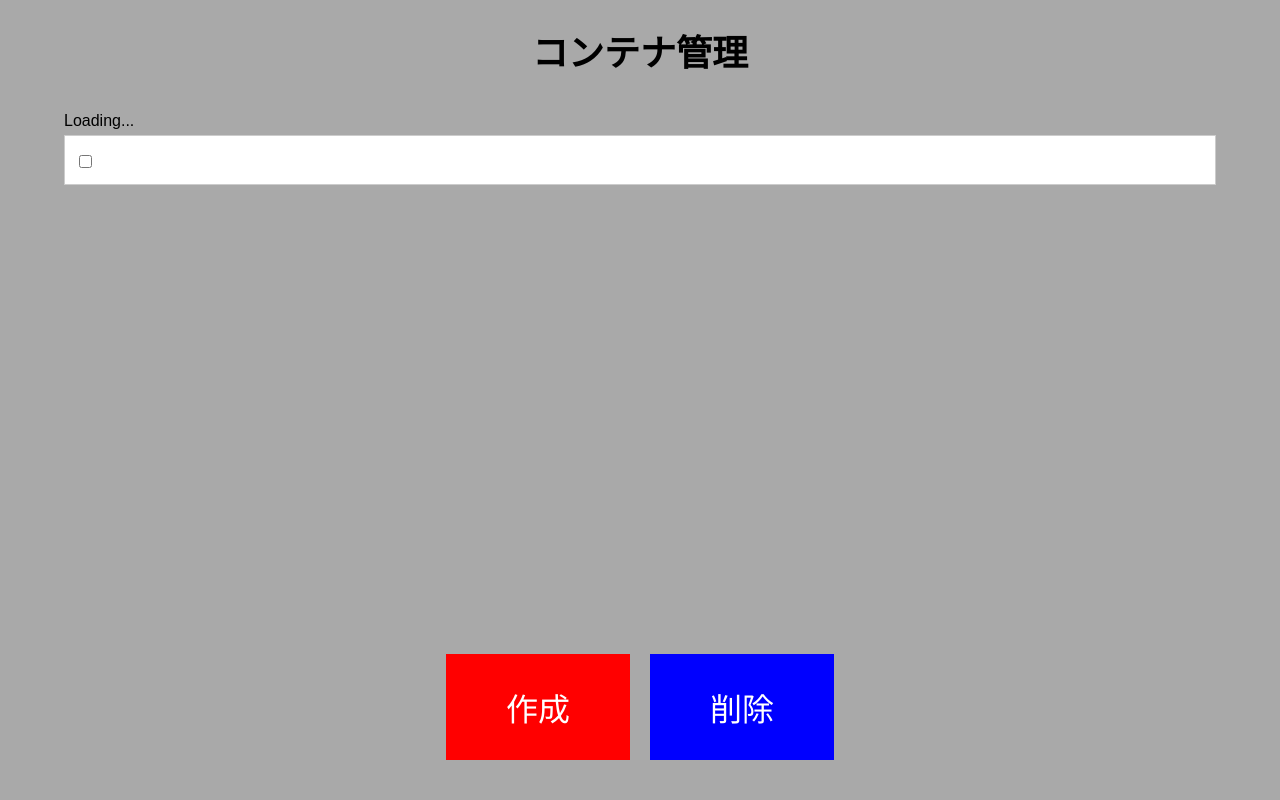
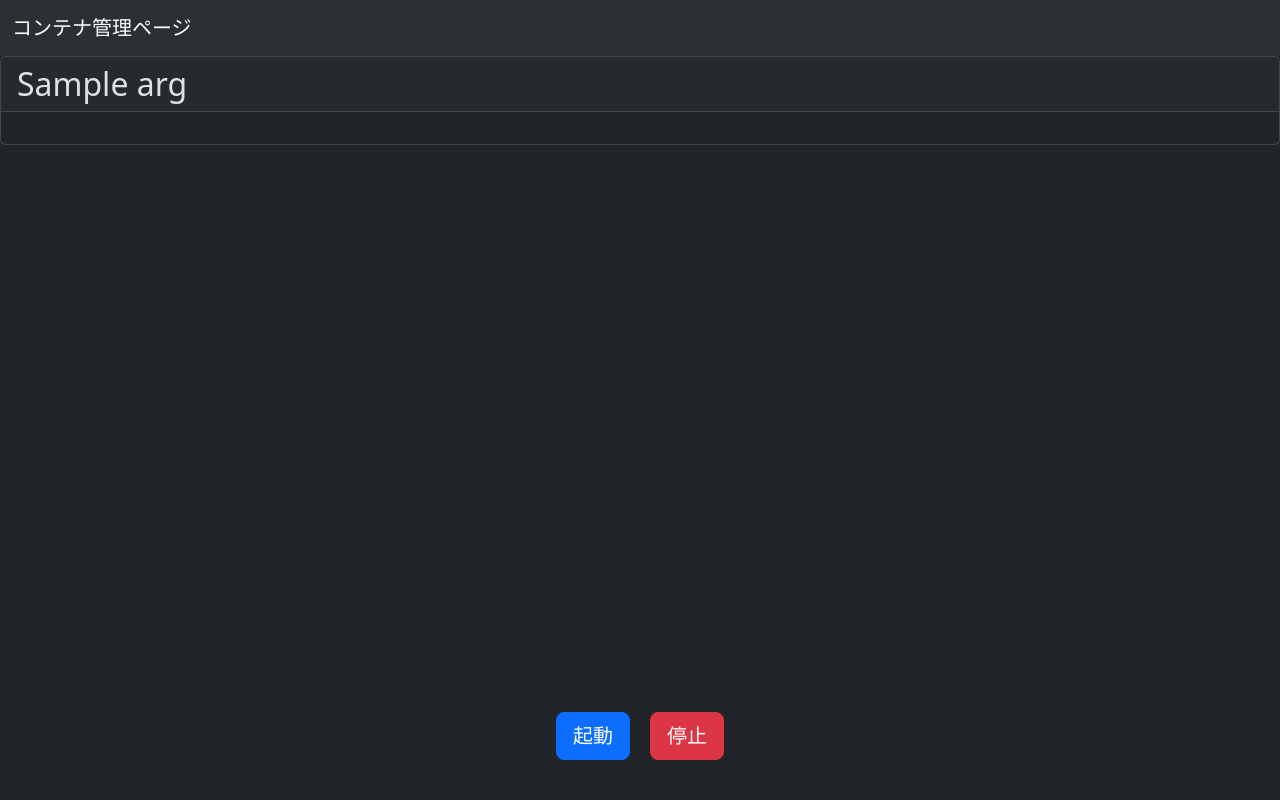
Before and after one commit to cloud-native-dojo/Flask_execute-button, a Flask app: template templates/index.html in a window 1280 px wide. Run offline with Flask 3, Linux system fonts and the light colour scheme; the template is opened without the code that fills it: most values are stand-ins (such as "Sample title", 1, 10 or a date in 2020); parts of the project's set-up code (start-up, migrations or seed data) failed here and were passed over.

Commit message:
uiを修正

```diff
--- a/main.py
+++ b/main.py
@@ -3,179 +3,47 @@ from flask import request, jsonify, render_template
 import subprocess
 import threading
 import time
+import sys
+import logging
+
+# ロガーの取得
+werkzeug_logger = logging.getLogger("werkzeug")
+# レベルの変更
+werkzeug_logger.setLevel(logging.ERROR)
+
+
+args = sys.argv
 
 
 app = flask.Flask(__name__)
 pod_data = {"output": ""}
-# HTML = open("index.html", "r").read()
-HTML = """
-<!DOCTYPE html>
-<html>
-<head>
-    <title>Flask Test Site</title>
-    <style>
-        body {
-            display: flex;
-            flex-direction: column;
-            justify-content: flex-start;
-            align-items: center;
-            height: 100vh;
-            margin: 0;
-            font-family: Arial, sans-serif;
-            background-color: #a9a9a9;
-        }
-        ul {
-            list-style-type: none;
-            padding: 0;
-            width: 90%;
-            max-width: 1200px;
-        }
-        li {
-            padding: 10px;
-            border: 1px solid #ccc;
-            overflow-x: auto;
-            font-size: 24px;
-            text-align: left;
-            background-color: #fff;
-            margin: 5px 0;
-        }
-        h1 {
-            font-size: 36px;
-            margin-bottom: 20px;
-        }
-        .button-container {
-            display: flex;
-            justify-content: center;
-            gap: 20px;
-            width: 100%;
-            padding: 20px;
-            position: fixed;
-            bottom: 20px;
-        }
-        .button {
-            padding: 30px 60px;
-            font-size: 32px;
-            border: none;
-            cursor: pointer;
-        }
-        .create-button {
-            background-color: red;
-            color: white;
-        }
-        .delete-button {
-            background-color: blue;
-            color: white;
-        }
-    </style>
-</head>
-<body>
-    <h1>コンテナ管理</h1>
-    <ul id="pod-list">Loading...</ul>
-    <div class="button-container">
-        <button class="button create-button" onclick="createPod()">作成</button>
-        <button class="button delete-button" onclick="deletePod()">削除</button>
-    </div>
-    <script>
-        let currentPods = [];
-
-        async function fetchPodData() {
-            try {
-                const response = await fetch('/pods');
-                const data = await response.json();
-                const newPods = data.output.split('\\n');
-                const podListElement = document.getElementById('pod-list');
-
-                const podsToAdd = newPods.filter(pod => !currentPods.includes(pod));
-                const podsToRemove = currentPods.filter(pod => !newPods.includes(pod));
-
-                podsToRemove.forEach(pod => {
-                    const listItem = document.getElementById(pod);
-                    if (listItem) {
-                        podListElement.removeChild(listItem);
-                    }
-                });
-
-                podsToAdd.forEach(pod => {
-                    const listItem = document.createElement('li');
-                    listItem.id = pod;
-                    const checkbox = document.createElement('input');
-                    checkbox.type = 'checkbox';
-                    checkbox.id = pod;
-                    checkbox.name = pod;
-                    checkbox.value = pod;
-                    const label = document.createElement('label');
-                    label.htmlFor = pod;
-                    label.appendChild(document.createTextNode(pod));
-                    listItem.appendChild(checkbox);
-                    listItem.appendChild(label);
-                    podListElement.appendChild(listItem);
-                });
-
-                currentPods = newPods;
-            } catch (error) {
-                document.getElementById('pod-list').textContent = 'Error fetching data';
-            }
-        }
-
-        async function createPod() {
-            const response = await fetch('/button-click', {
-                method: 'POST',
-                headers: {
-                    'Content-Type': 'application/json',
-                },
-                body: JSON.stringify({ message: 'create' }),
-            });
-            const result = await response.json();
-            alert(result.reply);
-        }
-
-        async function deletePod() {
-            const checkedPods = Array.from(document.querySelectorAll('#pod-list input:checked')).map(checkbox => checkbox.value);
-            const response = await fetch('/button-click', {
-                method: 'POST',
-                headers: {
-                    'Content-Type': 'application/json',
-                },
-                body: JSON.stringify({ message: 'delete', pods: checkedPods }),
-            });
-            const result = await response.json();
-            alert(result.reply);
-        }
-
-        setInterval(fetchPodData, 500);
-        fetchPodData();
-    </script>
-</body>
-</html>
-"""
-
 
 def fetch_pod_data():
     global pod_data
     while True:
         try:
-            result = subprocess.check_output(["kubectl", "get", "pod", "-o", "custom-columns=:metadata.name"], text=True)
-            pod_data["output"] = result.strip()
+            result = subprocess.run(["timeout", "1", "kubectl", "get", "pod", "-l", f"app={args[1]}"], capture_output=True, text=True)
+            if result.returncode == 0:
+                pod_data["output"] = result.stdout
         except subprocess.CalledProcessError as e:
             pod_data["output"] = f"Error fetching pods: {e}"
-        time.sleep(0.5)
 
 
 @app.route('/')
 def index():
-    return HTML
+    return render_template("index.html", arg=args[1])
 
 @app.route('/button-click', methods=['POST'])
 def button_click():
     data = request.json
     message = data.get('message', '')
     if message == 'create':
-        # Add your pod creation logic here
+        subprocess.run(['kubectl', 'scale', '--replicas=1', "deployment", args[1]], encoding='utf-8')
         pass
     elif message == 'delete':
-        pods = data.get('pods', [])
-        for pod in pods:
-            subprocess.run(['kubectl', 'delete', 'pod', pod, '--force'], encoding='utf-8', stdout=subprocess.PIPE)
+        subprocess.run(['kubectl', 'scale', '--replicas=0', "deployment", args[1]], encoding='utf-8')
+        time.sleep(0.5)
+        subprocess.run(['kubectl', 'delete', 'pod', "-l", f"app={args[1]}", '--force'], encoding='utf-8')
     return jsonify({'reply': f'Server received: {message}'})
 
 @app.route('/pods')
@@ -186,4 +54,4 @@ def get_pods():
 if __name__ == '__main__':
     thread = threading.Thread(target=fetch_pod_data, daemon=True)
     thread.start()
-    app.run()
+    app.run(port=args[2])
--- a/templates/index.html
+++ b/templates/index.html
@@ -1,37 +1,8 @@
 <!DOCTYPE html>
-<html>
+<html data-bs-theme="dark">
 <head>
     <title>Flask Test Site</title>
     <style>
-        body {
-            display: flex;
-            flex-direction: column;
-            justify-content: flex-start;
-            align-items: center;
-            height: 100vh;
-            margin: 0;
-            font-family: Arial, sans-serif;
-            background-color: #a9a9a9;
-        }
-        ul {
-            list-style-type: none;
-            padding: 0;
-            width: 90%;
-            max-width: 1200px;
-        }
-        li {
-            padding: 10px;
-            border: 1px solid #ccc;
-            overflow-x: auto;
-            font-size: 24px;
-            text-align: left;
-            background-color: #fff;
-            margin: 5px 0;
-        }
-        h1 {
-            font-size: 36px;
-            margin-bottom: 20px;
-        }
         .button-container {
             display: flex;
             justify-content: center;
@@ -41,28 +12,25 @@
             position: fixed;
             bottom: 20px;
         }
-        .button {
-            padding: 30px 60px;
-            font-size: 32px;
-            border: none;
-            cursor: pointer;
-        }
-        .create-button {
-            background-color: red;
-            color: white;
-        }
-        .delete-button {
-            background-color: blue;
-            color: white;
-        }
     </style>
+    <link href="https://cdn.jsdelivr.net/npm/bootstrap@5.3.3/dist/css/bootstrap.min.css" rel="stylesheet"
+        integrity="sha384-QWTKZyjpPEjISv5WaRU9OFeRpok6YctnYmDr5pNlyT2bRjXh0JMhjY6hW+ALEwIH" crossorigin="anonymous">
 </head>
 <body>
-    <h1>コンテナ管理</h1>
-    <ul id="pod-list">Loading...</ul>
+    <nav class="navbar bg-body-tertiary">
+        <div class="container-fluid">
+            <a class="navbar-brand" href="#">コンテナ管理ページ</a>
+        </div>
+    </nav>
+    <div class="card">
+        <h2 class="card-header">{{arg}}</h2>
+        <div class="card-body">
+            <pre class="card-text" id="pod-output">Loading...</pre>
+        </div>
+    </div>
     <div class="button-container">
-        <button class="button create-button" onclick="createPod()">作成</button>
-        <button class="button delete-button" onclick="deletePod()">削除</button>
+        <button class="btn btn-primary btn-lg" onclick="createPod()">起動</button>
+        <button class="btn btn-danger btn-lg" onclick="deletePod()">停止</button>
     </div>
     <script>
         let currentPods = [];
@@ -71,38 +39,9 @@
             try {
                 const response = await fetch('/pods');
                 const data = await response.json();
-                const newPods = data.output.split('\\n');
-                const podListElement = document.getElementById('pod-list');
-
-                const podsToAdd = newPods.filter(pod => !currentPods.includes(pod));
-                const podsToRemove = currentPods.filter(pod => !newPods.includes(pod));
-
-                podsToRemove.forEach(pod => {
-                    const listItem = document.getElementById(pod);
-                    if (listItem) {
-                        podListElement.removeChild(listItem);
-                    }
-                });
-
-                podsToAdd.forEach(pod => {
-                    const listItem = document.createElement('li');
-                    listItem.id = pod;
-                    const checkbox = document.createElement('input');
-                    checkbox.type = 'checkbox';
-                    checkbox.id = pod;
-                    checkbox.name = pod;
-                    checkbox.value = pod;
-                    const label = document.createElement('label');
-                    label.htmlFor = pod;
-                    label.appendChild(document.createTextNode(pod));
-                    listItem.appendChild(checkbox);
-                    listItem.appendChild(label);
-                    podListElement.appendChild(listItem);
-                });
-
-                currentPods = newPods;
+                document.getElementById('pod-output').textContent = data.output;
             } catch (error) {
-                document.getElementById('pod-list').textContent = 'Error fetching data';
+                document.getElementById('pod-output').textContent = 'Error fetching data';
             }
         }
 
@@ -116,6 +55,7 @@
             });
             const result = await response.json();
             alert(result.reply);
+            fetchPodData();
         }
 
         async function deletePod() {
@@ -128,10 +68,14 @@
             });
             const result = await response.json();
             alert(result.reply);
+            fetchPodData();
         }
 
         setInterval(fetchPodData, 500);
         fetchPodData();
     </script>
+    <script src="https://cdn.jsdelivr.net/npm/bootstrap@5.3.3/dist/js/bootstrap.bundle.min.js"
+        integrity="sha384-YvpcrYf0tY3lHB60NNkmXc5s9fDVZLESaAA55NDzOxhy9GkcIdslK1eN7N6jIeHz"
+        crossorigin="anonymous"></script>
 </body>
 </html>
```
